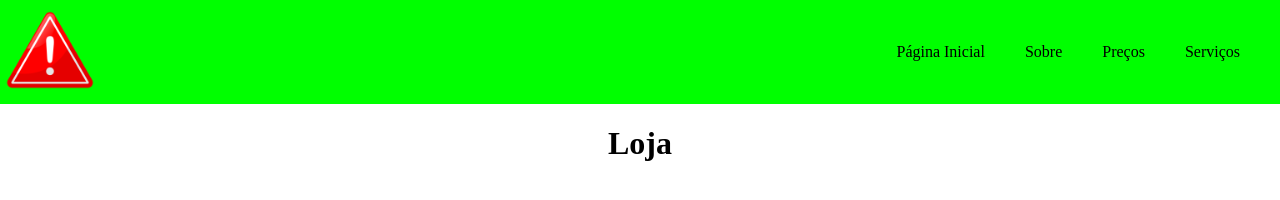
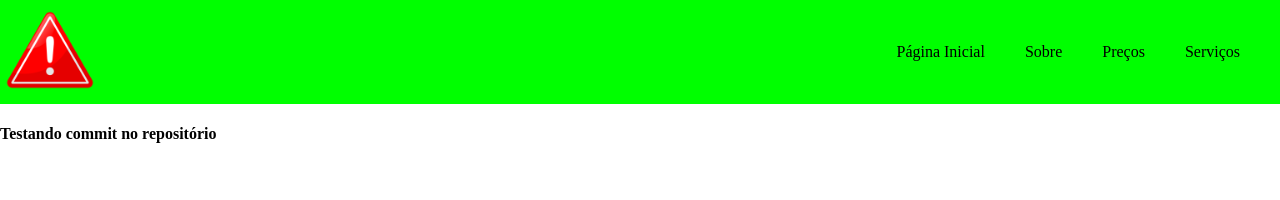
Before and after one commit to ClaytonJR18/meu-site-clayton, a plain HTML site: page index.html in a window 1280 px wide. Drawn offline with Linux system fonts and the light colour scheme.

Commit message:
Inserção de h4 para teste

```diff
--- a/index.html
+++ b/index.html
@@ -25,7 +25,14 @@
 
     </header>
 
-    <h1>Loja</h1>
+    <div>
+
+        <h4>Testando commit no repositório</h4>
+
+
+    </div>
+
+
 
 </body>
 </html>
```
